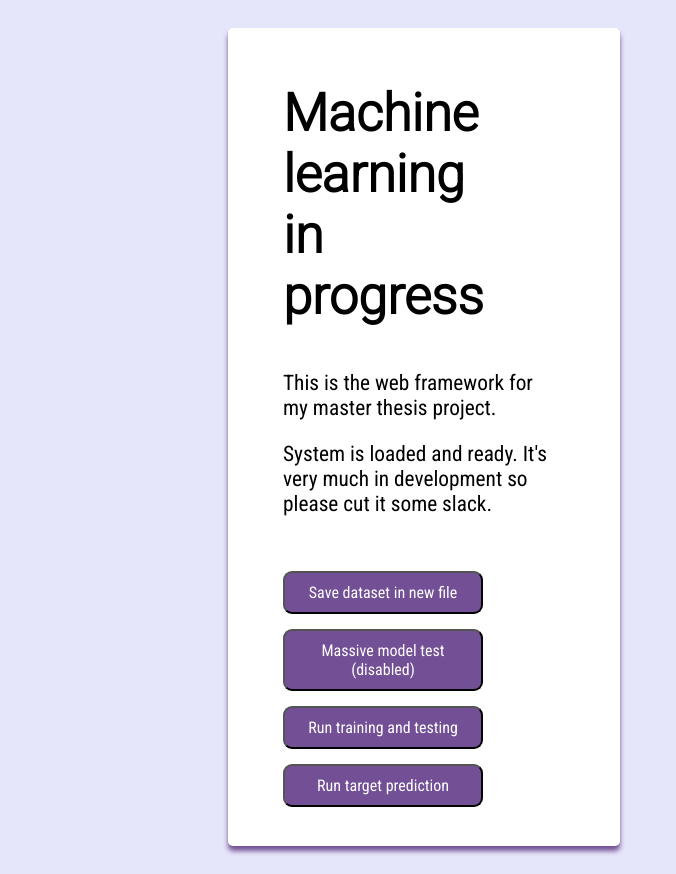
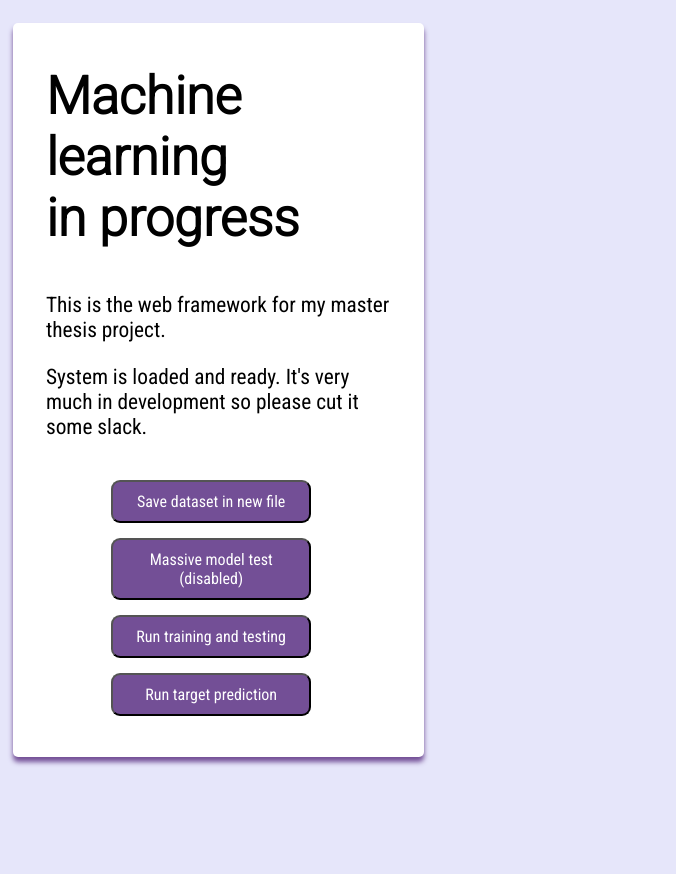
Before and after one commit to perfjes/mastern, a Flask app: page / in a window 1280 px wide. Shown: the whole page, without its empty margins (0-676 px from the left). After the commit the page ends 765 px from the top, so only its background shows below. Run offline with Flask 2, Linux system fonts and the light colour scheme; some libraries are stand-ins or nearby versions.

Commit message:
added column to css grid for graph representation as pngs, but I need to draw up a couple of wireframes and find a better data representation than the current design. Also loading gif doesn't show if user decides to use target regression first

```diff
--- a/compute/webinterface/static/main.css
+++ b/compute/webinterface/static/main.css
@@ -5,34 +5,37 @@ body {
 /****************************** GRID ******************************/
 #gridwrapper {
     display: grid;
-    grid-template-columns: repeat(2, 1fr);
+    grid-template-columns: repeat(3, 1fr);
     grid-auto-rows: minmax(10px, auto);
 }
 
-#leftside {
+/****************************** TITLE ******************************/
+#menu {
     background-color: white;
     border-radius: 5px;
-    height: auto;
-    width: 62%;
-    margin: 20px auto;
-    margin-right: 20px;
+    height: fit-content;
+    padding: 0;
+    margin: 15px 5px;
     box-shadow: 0 5px 5px 0 #734f96;
 }
 
-/****************************** TITLE ******************************/
 #title {
     grid-column: 1;
     grid-row: 1 / 2;
-    width: inherit;
+    width: 100%;
     height: auto;
-    margin: 14%;
+    margin: 8%;
     border-radius: 5px;
     font-family: 'Roboto', sans-serif;
     font-size: 26pt;
 }
 
+#title h1 {
+    width: 84%;
+}
+
 #title p {
-    width: 110%;
+    width: 84%;
     font-size: 16pt;
     font-family: 'Roboto Condensed', sans-serif;
 }
@@ -48,7 +51,7 @@ body {
 #buttons {
     width: fit-content;
     height: auto;
-    margin: 4% 14% 10% 14%;
+    margin: 10% auto;
     border: 0;
     font-family: inherit;
 }
@@ -89,9 +92,9 @@ button:focus {
     border-radius: 5px;
     width: fit-content;
     height: fit-content;
-    margin: 20px;
+    margin: 15px 5px;
     font-family: 'Roboto', sans-serif;
-    max-width: 70%;
+    max-width: 100%;
     box-shadow: 0 5px 5px 0 #734f96;
     position: relative;
 }
@@ -169,3 +172,22 @@ button:focus {
 #savestatus, #success, #fname {
     display:none
 }
+
+/****************************** GRAPH IMAGES ******************************/
+#graphs {
+    background: white;
+    border-radius: 5px;
+    margin: 15px 5px;
+    box-shadow: 0 5px 5px 0 #734f96;
+    font-family: 'Roboto', sans-serif;
+}
+
+#graphs h1 {
+    margin: 25px;
+}
+
+.graphImage {
+    width: 90%;
+    height: auto;
+    margin: 5%;
+}
--- a/compute/webinterface/static/script/display.js
+++ b/compute/webinterface/static/script/display.js
@@ -61,7 +61,7 @@ $(document).ready(function() {
 
     $('#r2info').click(function() {
 
-    })
+    });
 });
 
 function updateTable(json, type) {
@@ -93,12 +93,14 @@ function displayR2Score(r2score) {
 }
 
 function clearTable() {
+    $('#graphs').hide();
     $('#data').hide();
     $('#resultheader').text('');
     $('#resultcontext').text('');
 }
 
 function loading() {
+    $('#graphs').hide();
     $('.graphImage').remove();
     $('#loadinggif').show();
     $('#resultheader').text('Loading...');
@@ -107,8 +109,17 @@ function loading() {
 }
 
 function displayImage() {
+    $('#graphs').show();
+    for(var i = 0; i < 3; i++){
+        var img = document.createElement('img');
+        img.setAttribute('src', '../static/img/scatterplot.png');
+        img.setAttribute('class', 'graphImage');
+        document.getElementById('graphs').appendChild(img);
+    }
+    /*
     var img = document.createElement('img');
     img.setAttribute('src', '../static/img/scatterplot.png');
     img.setAttribute('class', 'graphImage');
-    document.getElementById('data').appendChild(img);
+    document.getElementById('graphs').appendChild(img);
+    */
 }
--- a/compute/webinterface/templates/index.html
+++ b/compute/webinterface/templates/index.html
@@ -13,7 +13,7 @@
     </head>
     <body>
         <div id="gridwrapper">
-            <div id='leftside'>
+            <div id='menu'>
                 <section id="title">
                     <h1>Machine learning<br>in progress</h1>
                     <p>This is the web framework for my master thesis project.</p>
@@ -42,6 +42,9 @@
                 <p id="savestatus"></p>
                 <p id="resultcontext"></p>
             </section>
+            <section id="graphs">
+                <h1>Graphs</h1>
+            </section>
         </div>
     </body>
 </html>
```
Also changed, not shown: computegraph.png.
